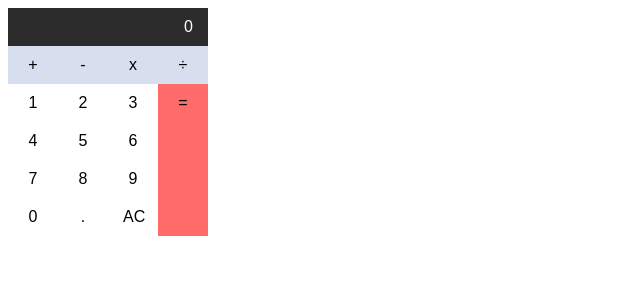
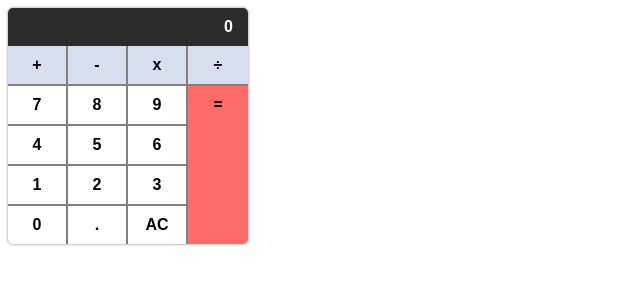
Before and after one commit to Bees7nees/Develhope-CSS-Exercises, a plain HTML site: page 10.Grid/start/calculator.html in a window 1280 px wide. Shown: the whole page, without its empty margins (0-640 px from the left). Drawn offline with Linux system fonts and the light colour scheme.

Commit message:
Exercise 10 completed

```diff
--- a/10.Grid/start/calculator.html
+++ b/10.Grid/start/calculator.html
@@ -13,20 +13,19 @@
         <div id="sub">-</div>
         <div id="mult">x</div>
         <div id="divide">÷</div>
-        <div id="1">1</div>
-        <div id="2">2</div>
-        <div id="3">3</div>
-        <div id="4">4</div>
-        <div id="5">5</div>
-        <div id="6">6</div>
-        <div id="7">7</div>
-        <div id="8">8</div>
-        <div id="9">9</div>
+        <div id="pad7">7</div>
+        <div id="pad8">8</div>
+        <div id="pad9">9</div>
+        <div id="pad4">4</div>
+        <div id="pad5">5</div>
+        <div id="pad6">6</div>
+        <div id="pad1">1</div>
+        <div id="pad2">2</div>
+        <div id="pad3">3</div>
         <div id="equal">=</div>
-        <div id="0">0</div>
+        <div id="pad0">0</div>
         <div id="coma">.</div>
         <div id="allclear">AC</div>
     </section>
-
 </body>
 </html>
--- a/10.Grid/start/grid.css
+++ b/10.Grid/start/grid.css
@@ -1,5 +1,5 @@
 body {
-    font-weight: 500;
+    font-weight: 600;
     font-family: Arial, Helvetica, sans-serif;
 }
 
@@ -13,7 +13,10 @@ div {
 
 .calculator {
     display: grid;
-    grid-template-columns: 50px 50px 50px 50px;
+    width: 240px;
+    grid-template-columns: 60px 60px 60px 60px;
+    box-shadow: 0 0 3px gray;
+    border-radius: 5px;
 }
 
 #result {
@@ -34,4 +37,40 @@ div {
     grid-row-end: 7;
     justify-content: center;
     background-color: rgb(255, 107, 105);
+    border-bottom-right-radius: 5px;
 }
+
+#result {
+    border-top-right-radius: 5px;
+    border-top-left-radius: 5px;
+}
+
+#pad0 {
+    border-bottom-left-radius: 5px;
+}
+
+/*
+Por qué el border-radius tiene que aplicarse
+a las celdas de cada esquina de la grid, y
+no funciona si lo aplico al div .calculator para
+aplicarlo a toda la grid?
+*/
+
+/*Borders inside grid*/
+
+#pad1, #pad2, #pad3, #pad4, #pad5,
+#pad6, #pad7, #pad8, #pad9, #sum,
+#sub, #mult, #divide {
+    border-bottom: 2px solid gray;
+}
+
+#pad1, #pad2, #pad3, #pad4, #pad5,
+#pad6, #pad7, #pad8, #pad9, #sum,
+#sub, #mult, #pad0, #coma, #allclear {
+    border-right: 2px solid gray;
+}
+
+/*
+Alguna manera de añadir los borders dentro de
+el grid sin tener que hacerlo manualmente?
+*/
```
